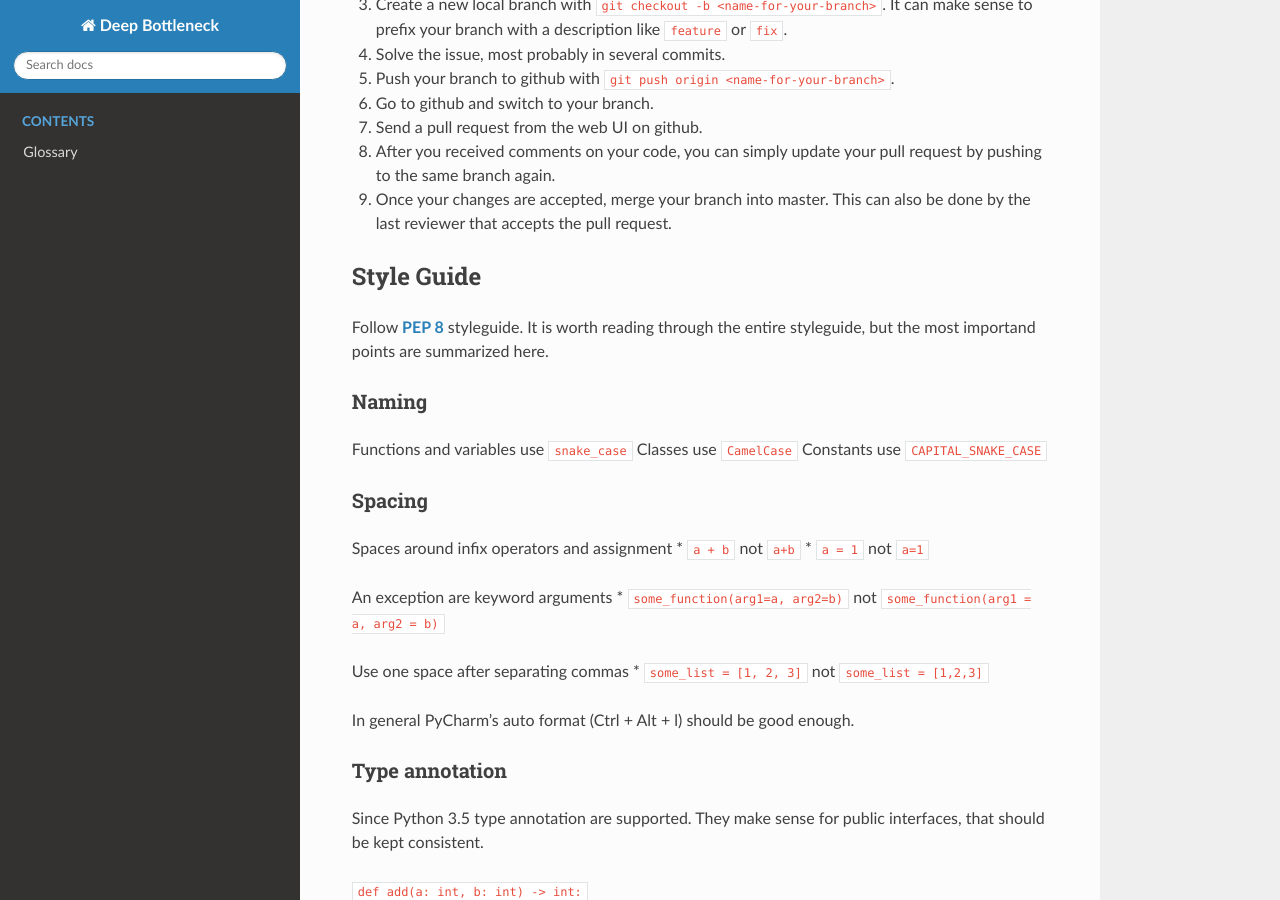
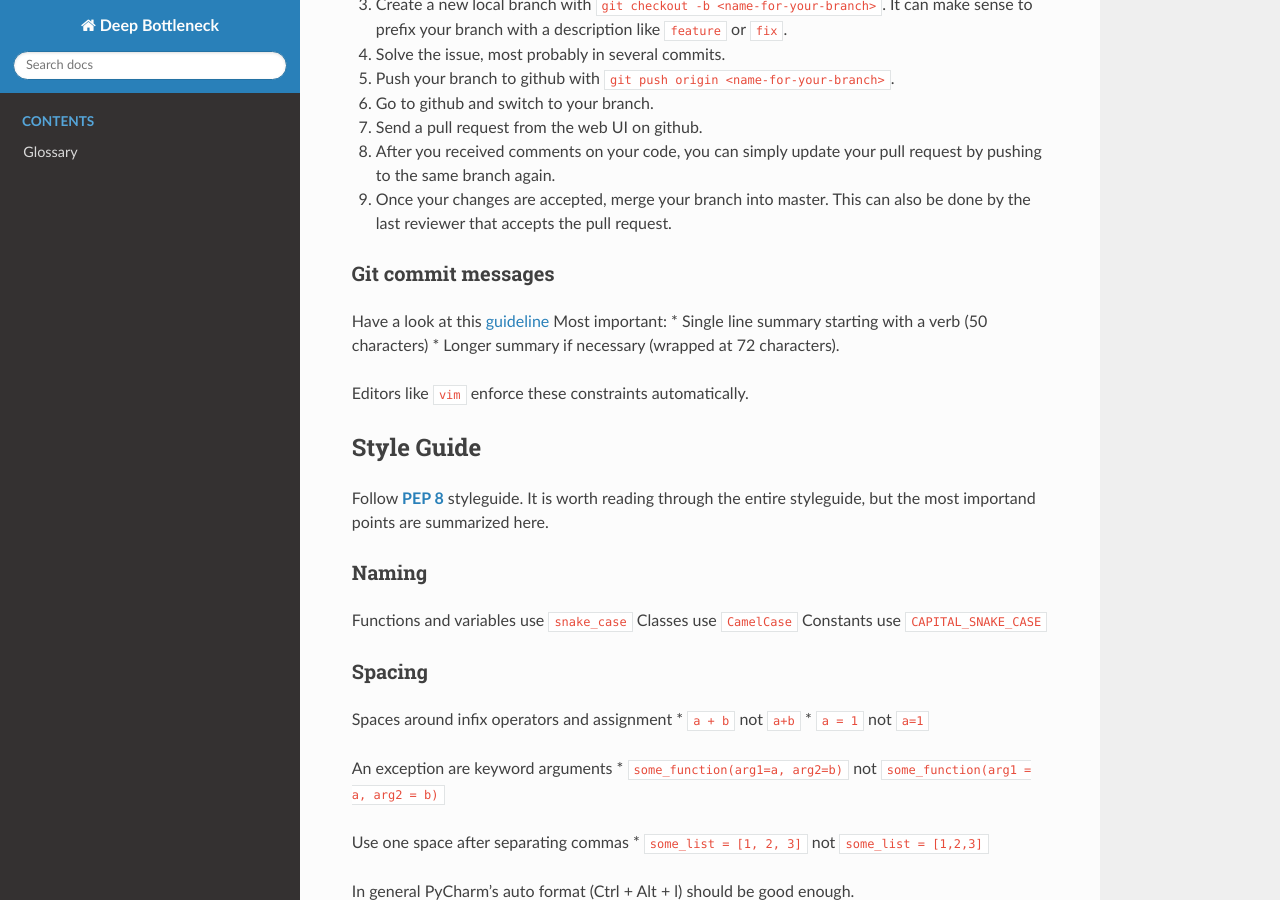
Before and after one commit to neuroinfo-os/deep-bottleneck, a Sphinx documentation site: the page built from docs/contributing.rst, in a window 1280 px wide and 900 px high, scrolled down 405 px. Built offline with Sphinx 7.4.7 and the Read the Docs theme 2.0.0, drawn with Linux system fonts in a browser that asks for light colours; pages that are not in the unit, such as notebooks, are missing from menus.

Commit message:
Add info about commit messages

```diff
--- a/docs/contributing.rst
+++ b/docs/contributing.rst
@@ -23,6 +23,16 @@ This workflow describes the process of adding code to the repository.
    pull request by pushing to the same branch again.
 #. Once your changes are accepted, merge your branch into master. This can
    also be done by the last reviewer that accepts the pull request.
+
+Git commit messages
+-------------------
+Have a look at this `guideline <https://github.com/erlang/otp/wiki/writing-good-commit-messages>`_
+Most important:
+* Single line summary starting with a verb (50 characters)
+* Longer summary if necessary (wrapped at 72 characters).
+
+Editors like ``vim`` enforce these constraints automatically.
+
 
 Style Guide
 ===========
```
